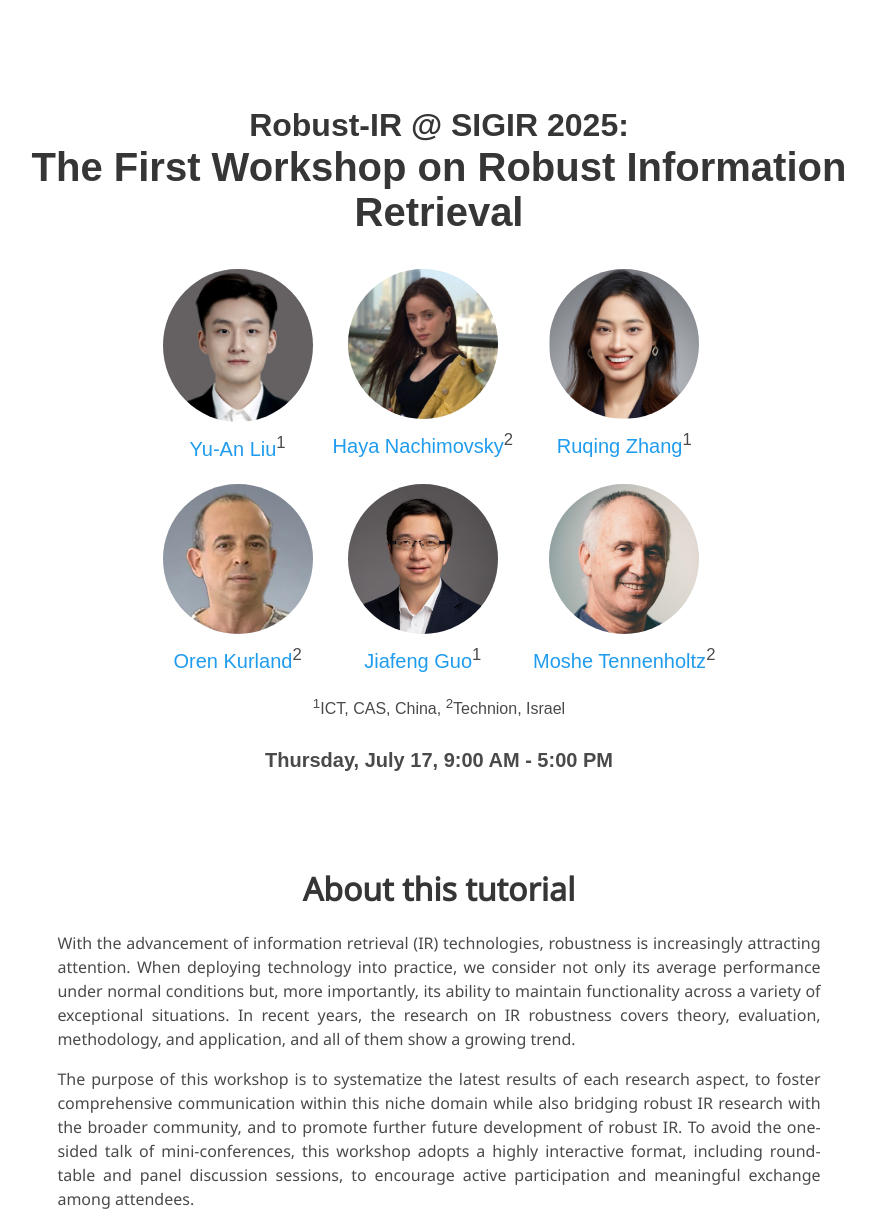
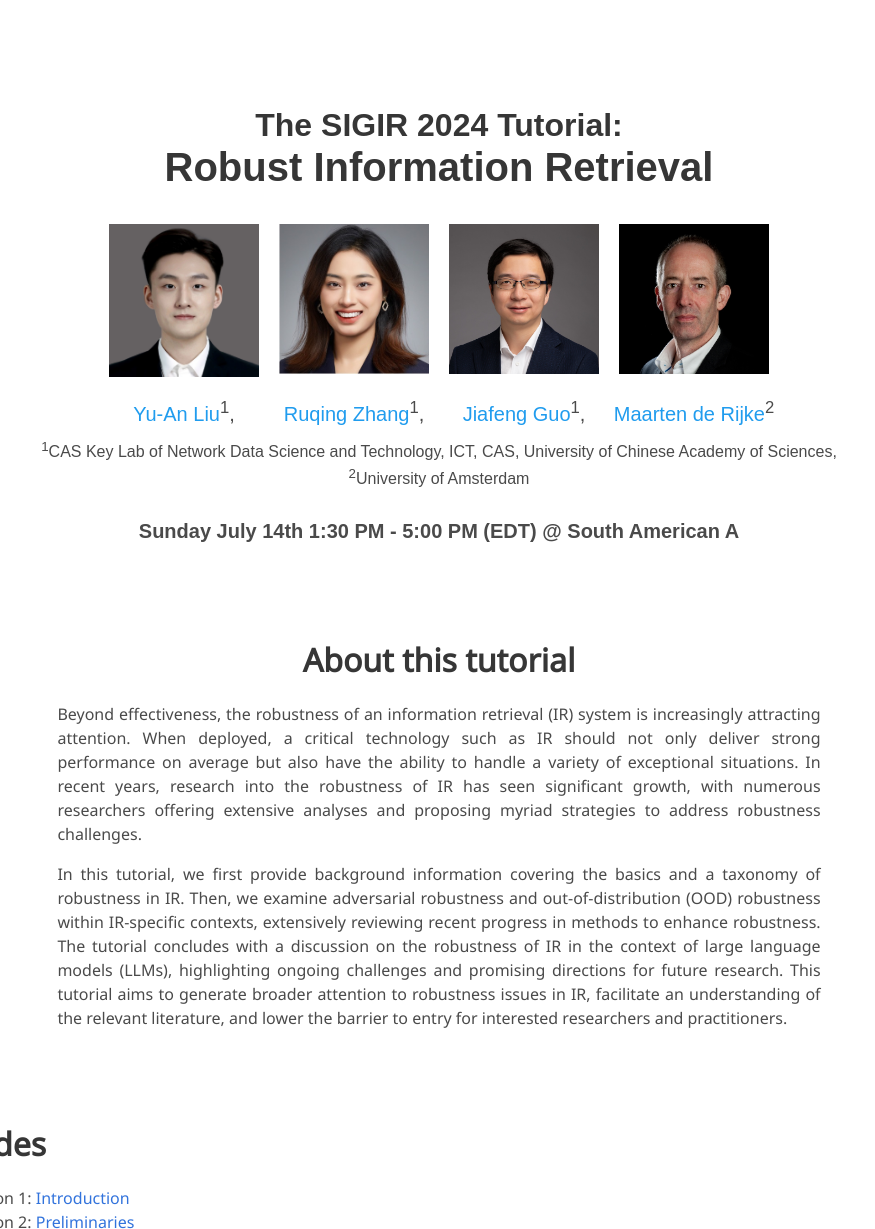
Before and after one commit to WSDM2025-Robust-Information-Retrieval/WSDM2025-Robust-Information-Retrieval.github.io, a plain HTML site: page index.html in a window 1280 px wide. Shown: the top 1229 px of the page, without its empty margins (201-1076 px from the left). Drawn offline with nearby package versions, Linux system fonts and the light colour scheme; some icons are missing; a web font is replaced by a local one.

Commit message:
Add files via upload

```diff
--- a/index.html
+++ b/index.html
@@ -6,7 +6,7 @@
         content="Deformable Neural Radiance Fields creates free-viewpoint portraits (nerfies) from casually captured videos.">
   <meta name="keywords" content="Nerfies, D-NeRF, NeRF">
   <meta name="viewport" content="width=device-width, initial-scale=1">
-  <title>Robust-IR @ SIGIR 2025: The First Workshop on Robust Information Retrieval</title>
+  <title>The SIGIR 2024 Tutorial: Robust Information Retrieval</title>
 
 
   <link href="https://fonts.googleapis.com/css?family=Google+Sans|Noto+Sans|Castoro"
@@ -46,72 +46,37 @@
       <div class="columns is-centered">
         <div class="column has-text-centered">
           <h1 class="title is-2 publication-title">
-              <span style="font-size: 80%">Robust-IR @ SIGIR 2025:</span><br />
-               The First Workshop on Robust Information Retrieval
+              <span style="font-size: 80%">The SIGIR 2024 Tutorial:</span><br />
+              Robust Information Retrieval
             </h1>
 
           <div class="is-size-5 publication-authors">
             <span class="author-block">
               <table>
                 <tr>
-        <td style="text-align: center; padding: 10px">
-          <div>
-            <img width="150px" height="150px" src="static/imgs/profile_liuyuan.jpg" style="border-radius: 50%;">
-            <br>
-            <a href="https://davion-liu.github.io/">Yu-An Liu</a><sup>1</sup>
-          </div>
-        </td>
-        <td style="text-align: center; padding: 10px">
-          <div>
-            <img width="150px" height="150px" src="static/imgs/profile_haya.jpg" style="border-radius: 50%;">
-            <br>
-            <a href="https://staff.fnwi.uva.nl/m.derijke/">Haya Nachimovsky</a><sup>2</sup>
-          </div>
-        </td>
-        <td style="text-align: center; padding: 10px">
-          <div>
-            <img width="150px" height="150px" src="static/imgs/profile_ruqing.jpg" style="border-radius: 50%;">
-            <br>
-            <a href="https://daqingchong.github.io/">Ruqing Zhang</a><sup>1</sup>
-          </div>
-        </td>
+                  <!-- <th scope="row">TR-7</th> -->
+                  <td width="16%" style="text-align: center; padding: 10px"><img width="150px" height="150px" src="static/imgs/profile_liuyuan.jpg"></td>
+                  <td width="16%" style="text-align: center; padding: 10px"><img width="150px" height="150px" src="static/imgs/profile_ruqing.jpg"></td>
+                  <td width="16%" style="text-align: center; padding: 10px"><img width="150px" height="150px" src="static/imgs/profile_jiafeng.jpg"></td>
+                  <td width="16%" style="text-align: center; padding: 10px"><img width="150px" height="150px" src="static/imgs/profile_mdr.jpg"></td>
               </tr>
                 <tr>
-        <td style="text-align: center; padding: 10px">
-          <div>
-            <img width="150px" height="150px" src="static/imgs/profile_oren.jpg" style="border-radius: 50%;">
-            <br>
-            <a href="https://staff.fnwi.uva.nl/m.derijke/">Oren Kurland</a><sup>2</sup>
-          </div>
-        </td>
-        <td style="text-align: center; padding: 10px">
-          <div>
-            <img width="150px" height="150px" src="static/imgs/profile_jiafeng.jpg" style="border-radius: 50%;">
-            <br>
-            <a href="http://www.bigdatalab.ac.cn/gjf/">Jiafeng Guo</a><sup>1</sup>
-          </div>
-        </td>
-        <td style="text-align: center; padding: 10px">
-          <div>
-            <img width="150px" height="150px" src="static/imgs/profile_moshe.jpg" style="border-radius: 50%;">
-            <br>
-            <a href="https://staff.fnwi.uva.nl/m.derijke/">Moshe Tennenholtz</a><sup>2</sup>
-          </div>
-        </td>
+                  <!-- <th scope="row">TR-7</th> -->
+                  <td width="16%" style="text-align: center"><a href="https://davion-liu.github.io/" style="border-radius: 50%">Yu-An Liu</a><sup>1</sup>,</td>
+                  <td width="16%" style="text-align: center"><a href="https://daqingchong.github.io/" style="border-radius: 50%">Ruqing Zhang</a><sup>1</sup>,</td>
+                  <td width="16%" style="text-align: center"><a href="http://www.bigdatalab.ac.cn/gjf/" style="border-radius: 50%">Jiafeng Guo</a><sup>1</sup>,</td>
+                  <td width="16%" style="text-align: center"><a href="https://staff.fnwi.uva.nl/m.derijke/" style="border-radius: 50%">Maarten de Rijke</a><sup>2</sup></td>
                 </tr>
             </table>
             </span>
           </div>
-
-
-
           <div class="is-size-6 publication-authors">
-            <span class="author-block"><sup>1</sup>ICT, CAS, China, </span>
-            <span class="author-block"><sup>2</sup>Technion, Israel</span>
+            <span class="author-block"><sup>1</sup>CAS Key Lab of Network Data Science and Technology, ICT, CAS, University of Chinese Academy of Sciences, </span>
+            <span class="author-block"><sup>2</sup>University of Amsterdam</span>
           </div>
           <br />
           <div class="is-size-5 publication-authors">
-            <b>Thursday, July 17,  9:00 AM - 5:00 PM</b>
+            <b>Sunday July 14th 1:30 PM - 5:00 PM (EDT) @ South American A </b>
           </div>
           <!-- <div class="is-size-5 publication-authors">
             Zoom link available on <a href="https://underline.io/events/395/sessions?eventSessionId=15330&searchGroup=lecture" target="_blank">Underline</a>
@@ -129,13 +94,15 @@
         <h2 class="title is-3">About this tutorial</h2>
         <div class="content has-text-justified">
           <p>
-            With the advancement of information retrieval (IR) technologies, robustness is increasingly attracting attention.
-            When deploying technology into practice, we consider not only its average performance under normal conditions but, more importantly, its ability to maintain functionality across a variety of exceptional situations.
-            In recent years, the research on IR robustness covers theory, evaluation, methodology, and application, and all of them show a growing trend.
+            Beyond effectiveness, the robustness of an information retrieval (IR) system is increasingly attracting attention.
+            When deployed, a critical technology such as IR should not only deliver strong performance on average but also have the ability to handle a variety of exceptional situations.
+            In recent years, research into the robustness of IR has seen significant growth, with numerous researchers offering extensive analyses and proposing myriad strategies to address robustness challenges.
           </p>
           <p>
-            The purpose of this workshop is to systematize the latest results of each research aspect, to foster comprehensive communication within this niche domain while also bridging robust IR research with the broader community, and to promote further future development of robust IR.
-            To avoid the one-sided talk of mini-conferences, this workshop adopts a highly interactive format, including round-table and panel discussion sessions, to encourage active participation and meaningful exchange among attendees.
+            In this tutorial, we first provide background information covering the basics and a taxonomy of robustness in IR.
+            Then, we examine adversarial robustness and out-of-distribution (OOD) robustness within IR-specific contexts, extensively reviewing recent progress in methods to enhance robustness.
+            The tutorial concludes with a discussion on the robustness of IR in the context of large language models (LLMs), highlighting ongoing challenges and promising directions for future research.
+            This tutorial aims to generate broader attention to robustness issues in IR, facilitate an understanding of the relevant literature, and lower the barrier to entry for interested researchers and practitioners.
           </p>
         </div>
       </div>
--- a/static/css/index.css
+++ b/static/css/index.css
@@ -155,27 +155,3 @@ body {
 #interpolation-image-wrapper img {
   border-radius: 5px;
 }
-
-
-
-.author-row {
-  display: flex;
-  justify-content: space-around; /* 每行显示3个元素，平均分布 */
-  margin-bottom: 20px; /* 每行之间的间距 */
-}
-
-.author-cell {
-  text-align: center;
-  padding: 10px;
-  width: 30%; /* 确保每行最多显示3个单元格 */
-}
-
-.author-cell img {
-  border-radius: 50%;
-  margin-bottom: 8px; /* 图片和名字之间的间距 */
-}
-
-.author-cell a {
-  display: block;
-  margin-top: 5px; /* 名字和上方图片之间的间距 */
-}
```
Also changed, not shown: 1 other file. Lines whose indentation alone changed are shown as unchanged.
